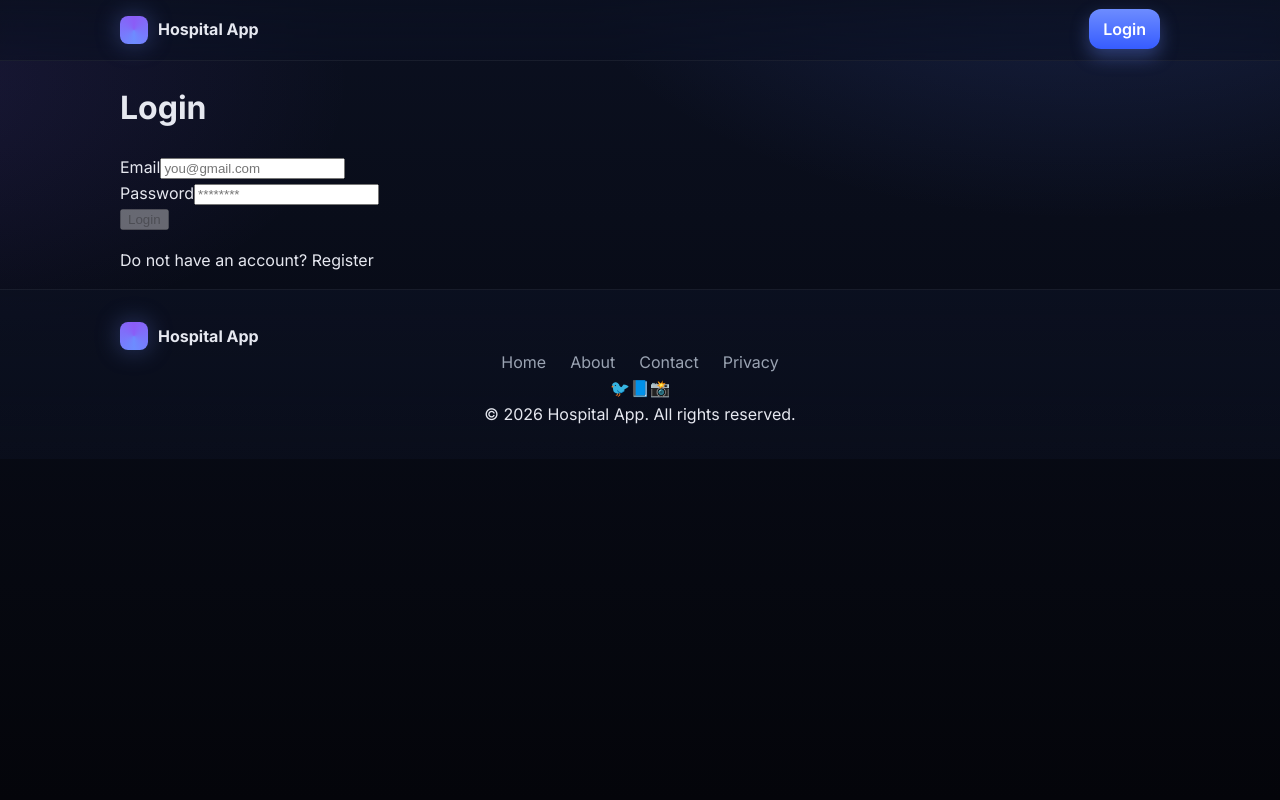
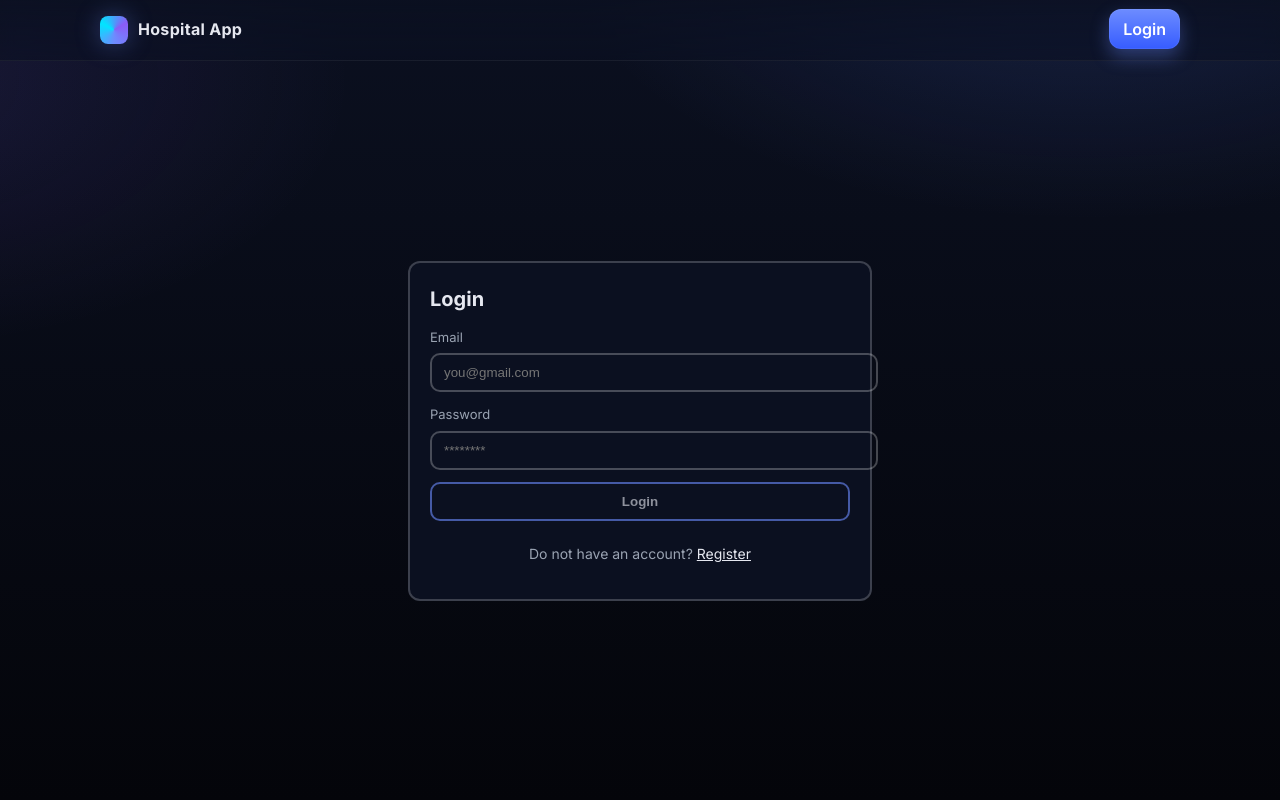
Before and after one commit to DrMadhavSharma/FastApi, a Next.js app in the folder frontend/: page /login in a window 1280 px wide. Shown: the top 800 px of the page. Built offline with nearby package versions, Linux system fonts and the light colour scheme.

Commit message:
Update globals.css

```diff
--- a/frontend/app/globals.css
+++ b/frontend/app/globals.css
@@ -1,5 +1,4 @@
 @import url("https://fonts.googleapis.com/css2?family=Inter:wght@400;500;600;700;800&display=swap");
-
 :root {
 --bg: #0b1020;
 --bg-soft: #111936;
@@ -9,57 +8,44 @@
 --primary: #6d8cff;
 --primary-600: #5476ff;
 --primary-700: #365cff;
-  --ring: rgba(109,140,255,0.5);
+--ring: rgba(109, 140, 255, 0.5);
 --success: #22c55e;
 --danger: #ef4444;
 --warning: #f59e0b;
 }
 
-*, *::before, *::after {
-  box-sizing: border-box;
+{ box-sizing: border-box; }
+html, body {
+height: 100%;
 }
 
-html, body {
-  height: 100%;
-  margin: 0;
-}
 
 body {
+margin: 0;
 color: var(--text);
+
 background:
 radial-gradient(900px 500px at 85% -10%, rgba(91,124,255,0.18), transparent 60%),
 radial-gradient(800px 450px at -10% 10%, rgba(139,92,246,0.12), transparent 60%),
 linear-gradient(180deg, var(--bg) 0%, #04050a 100%);
+
 font-family: "Inter", system-ui, -apple-system, "Segoe UI", Roboto, Arial, sans-serif;
 line-height: 1.6;
+
 -webkit-font-smoothing: antialiased;
+-moz-osx-font-smoothing: grayscale;
+text-rendering: optimizeLegibility;
 }
 
-a {
-  color: inherit;
-  text-decoration: none;
-}
-
-/* ---------- Layout ---------- */
-
-.main {
-  flex: 1 0 auto;
-  padding: 1rem;
-}
+a { color: inherit; text-decoration: none; }
 
 .container {
+width: 100%;
 max-width: 1080px;
 margin: 0 auto;
 padding: 0 20px;
+
 }
-
-.grid-center {
-  display: grid;
-  place-items: center;
-  min-height: calc(100vh - 60px - 56px);
-}
-
-/* ---------- Navigation ---------- */
 
 .nav {
 position: sticky;
@@ -69,110 +55,77 @@ a {
 background: linear-gradient(180deg, rgba(11,16,32,0.85), rgba(11,16,32,0.6));
 border-bottom: 1px solid rgba(255,255,255,0.06);
 }
-
 .nav-inner {
-  height: 60px;
 display: flex;
 align-items: center;
 justify-content: space-between;
+height: 60px;
 }
-
 .brand {
-  display: flex;
+display: inline-flex;
 align-items: center;
 gap: 10px;
 font-weight: 700;
+letter-spacing: 0.3px;
 }
-
 .brand-badge {
 width: 28px;
 height: 28px;
 border-radius: 8px;
-  background: conic-gradient(from 180deg, var(--primary), #8b5cf6, var(--primary));
+background: conic-gradient(from 180deg at 50% 50%, var(--primary), #00e5ff, #8b5cf6, var(--primary));
 box-shadow: 0 0 24px rgba(109,140,255,0.35);
 }
+.nav-links { display: flex; align-items: center; gap: 14px; }
+.nav-link {
+color: var(--muted);
+padding: 8px 12px;
+border-radius: 10px;
+transition: 200ms ease;
+}
+.nav-link:hover { color: var(--text); background: rgba(255,255,255,0.04); }
 
-.nav-links {
-  display: flex;
-  gap: 14px;
+.grid-center {
+display: grid;
+place-items: center;
+min-height: calc(100vh - 60px - 56px);
 }
 
-.nav-link {
-  padding: 8px 12px;
-  border-radius: 10px;
-  color: var(--muted);
-  transition: 0.2s ease;
-}
-
-.nav-link:hover {
-  color: var(--text);
-  background: rgba(255,255,255,0.04);
-}
-
-/* ---------- Forms ---------- */
-
-.field { margin-bottom: 14px; }
-
-.label {
-  font-size: 14px;
-  color: var(--muted);
-  margin-bottom: 6px;
-  display: block;
-}
-
-.input,
-.select,
-.textarea {
+.field { margin: 12px 0 14px; }
+.label { display: block; font-size: 14px; color: var(--muted); margin-bottom: 6px; }
+.input, .select, .textarea {
 width: 100%;
 padding: 10px 12px;
 border-radius: 12px;
 border: 1px solid rgba(255,255,255,0.08);
-  background: rgba(9,14,31,0.8);
+background: rgba(9, 14, 31, 0.8);
 color: var(--text);
+outline: none;
+transition: 160ms ease;
 }
+.textarea { min-height: 92px; resize: vertical; }
+.input:focus, .select:focus, .textarea:focus { border-color: var(--primary); box-shadow: 0 0 0 4px var(--ring); }
 
-.input:focus,
-.select:focus,
-.textarea:focus {
-  border-color: var(--primary);
-  box-shadow: 0 0 0 4px var(--ring);
-}
-
-.textarea {
-  min-height: 92px;
-  resize: vertical;
-}
-
-/* ---------- Buttons ---------- */
-
+.actions { display: flex; align-items: center; gap: 12px; margin-top: 8px; }
 .btn {
+appearance: none;
 border: 0;
 border-radius: 12px;
 padding: 10px 14px;
 font-weight: 600;
 cursor: pointer;
+transition: 180ms ease;
 }
+.btn-primary {
+color: white;
+background: linear-gradient(180deg, var(--primary) 0%, var(--primary-700) 100%);
+box-shadow: 0 8px 18px rgba(109,140,255,0.35), 0 0 0 1px rgba(255,255,255,0.06) inset;
+}
+.btn-primary:hover { transform: translateY(-1px); filter: brightness(1.03); }
+.btn-ghost { color: var(--muted); background: transparent; }
+.btn-ghost:hover { color: var(--text); background: rgba(255,255,255,0.06); }
 
-.btn-primary {
-  color: #fff;
-  background: linear-gradient(180deg, var(--primary), var(--primary-700));
-  box-shadow: 0 8px 18px rgba(109,140,255,0.35);
-}
-
-.btn-primary:hover {
-  transform: translateY(-1px);
-}
-
-.btn-ghost {
-  background: transparent;
-  color: var(--muted);
-}
-
-.btn-ghost:hover {
-  color: var(--text);
-}
-
-/* ---------- Pills ---------- */
+.error { color: var(--danger); margin: 8px 0; }
+.success { color: var(--success); margin: 8px 0; }
 
 .role-switch {
 display: inline-flex;
@@ -181,50 +134,268 @@ a {
 border-radius: 12px;
 background: rgba(255,255,255,0.05);
 }
-
 .pill {
 padding: 6px 10px;
 border-radius: 10px;
 color: var(--muted);
 cursor: pointer;
 }
+.pill.active { color: var(--text); background: rgba(255,255,255,0.08); }
 
-.pill.active {
-  color: var(--text);
+.section {
+border: 1px solid rgba(255,255,255,0.08);
+border-radius: 14px;
+padding: 12px;
+background: rgba(255,255,255,0.03);
+margin-bottom: 12px;
+}
+
+/* Auth Split Layout */
+.auth {
+display: grid;
+grid-template-columns: 1.05fr 1fr;
+min-height: calc(100vh - 60px);
+gap: 0;
+}
+.auth-left {
+position: relative;
+overflow: hidden;
+border-right: 1px solid rgba(255,255,255,0.08);
+background:
+radial-gradient(1000px 600px at -10% 10%, rgba(54,92,255,0.22), transparent 60%),
+radial-gradient(900px 540px at 100% 0%, rgba(139,92,246,0.18), transparent 60%),
+linear-gradient(180deg, #0c1228 0%, #0b1022 100%);
+display: flex;
+align-items: center;
+}
+.auth-left-inner {
+width: 100%;
+max-width: 560px;
+margin: 0 auto;
+padding: 48px 32px;
+}
+.logo {
+display: inline-flex;
+align-items: center;
+gap: 12px;
+font-weight: 800;
+font-size: 18px;
+}
+.logo-mark {
+width: 34px;
+height: 34px;
+border-radius: 10px;
+background: conic-gradient(from 180deg at 50% 50%, var(--primary), #00e5ff, #8b5cf6, var(--primary));
+box-shadow: 0 0 28px rgba(109,140,255,0.35);
+}
+.hero-title {
+margin: 18px 0 8px;
+font-size: 34px;
+letter-spacing: 0.2px;
+}
+.subtitle { color: var(--muted); margin: 0 0 16px; }
+.bullets { color: var(--muted); margin: 14px 0; }
+.bullets li { margin: 6px 0; }
+
+.auth-right {
+display: flex;
+align-items: center;
+justify-content: center;
+padding: 28px;
+}
+.auth-card {
+width: 100%;
+max-width: 460px;
+}
+.divider {
+display: flex;
+align-items: center;
+gap: 10px;
+color: var(--muted);
+margin: 14px 0 6px;
+}
+.divider::before, .divider::after {
+content: "";
+height: 1px;
+flex: 1;
 background: rgba(255,255,255,0.08);
 }
 
-/* ---------- Cards ---------- */
+/* Wireframe Auth Style */
+.wire-center { display: grid; place-items: center; min-height: calc(100vh - 60px); }
+.wire-card {
+width: 100%;
+max-width: 420px;
+background: #0b1020;
+border: 2px solid rgba(255,255,255,0.2);
+border-radius: 12px;
+padding: 20px;
+}
+.wire-title { margin: 0 0 12px; font-size: 20px; }
+.wire-field { margin: 12px 0; }
+.wire-label { display: block; font-size: 13px; color: var(--muted); margin-bottom: 6px; }
+.wire-input {
+width: 100%; padding: 10px 12px; border-radius: 10px;
+border: 2px solid rgba(255,255,255,0.25); background: transparent; color: var(--text);
+}
+.wire-input:focus { outline: none; border-color: var(--primary); box-shadow: 0 0 0 3px var(--ring); }
+.wire-actions { margin-top: 10px; display: grid; gap: 8px; }
+.wire-button { border: 2px solid var(--primary); background: transparent; color: var(--text); padding: 10px 12px; border-radius: 10px; font-weight: 700; cursor: pointer; }
+.wire-button:disabled { opacity: 0.6; cursor: not-allowed; }
+.wire-helper { text-align: center; color: var(--muted); font-size: 14px; }
+.wire-link { color: var(--text); text-decoration: underline; }
+
+/* Modal */
+.modal-backdrop {
+position: fixed; inset: 0; background: rgba(0,0,0,0.6);
+display: grid; place-items: center; z-index: 100;
+}
+.modal {
+width: 100%; max-width: 540px; background: var(--card);
+border: 1px solid rgba(255,255,255,0.12); border-radius: 14px; padding: 16px;
+}
+.modal-header { display: flex; align-items: center; justify-content: space-between; }
+.modal-actions { display: flex; gap: 8px; justify-content: flex-end; margin-top: 12px; }
+
+.spinner {
+width: 48px;
+height: 48px;
+border: 4px solid rgba(255, 255, 255, 0.2);
+border-top-color: var(--primary);
+border-radius: 50%;
+animation: spin 1s linear infinite;
+margin: 0 auto;
+}
+
+@keyframes spin {
+to {
+transform: rotate(360deg);
+}
+}
+.btn-cancel {
+border: 0;
+border-radius: 10px;
+padding: 6px 12px;
+font-weight: 600;
+cursor: pointer;
+background: var(--danger);
+color: #fff;
+transition: all 0.2s ease;
+}
+
+.btn-cancel:hover {
+background: #ff5c5c;
+transform: translateY(-1px);
+box-shadow: 0 4px 10px rgba(239, 68, 68, 0.4);
+}
+.section-container {
+display: grid;
+grid-template-columns: repeat(auto-fit, minmax(280px, 1fr));
+gap: 20px;
+}
 
 .card {
+width: 100%;
 max-width: 480px;
+min-width: 280px;
 padding: 20px;
 border-radius: 12px;
 background: #1f1f3f;
 border: 1px solid rgba(255,255,255,0.08);
 box-shadow: 0 2px 10px rgba(0,0,0,0.3);
-  margin: 40px;
+margin: 40px; /* remove any inline margin overrides /
 }
-
-/* ---------- Footer ---------- */
+.card h1,
+.card h2,
+.card p {
+margin-top: 0;
+}
+/ Main content grows to fill space /
+.main {
+flex: 1 0 auto; / grow, shrink, auto basis */
+padding: 1rem;
+}
 
 .footer {
 background: linear-gradient(180deg, rgba(11,16,32,0.85), rgba(11,16,32,0.6));
+color: var(--text);
 padding: 2rem 1rem;
+text-align: center;
 border-top: 1px solid rgba(255,255,255,0.06);
-  text-align: center;
+flex-shrink: 0;
+backdrop-filter: saturate(1.2) blur(8px);
+}
+
+.footer-inner {
+max-width: 1200px;
+margin: 0 auto;
+display: flex;
+flex-direction: column;
+gap: 1rem;
+align-items: center;
+}
+
+.footer .brand {
+display: flex;
+align-items: center;
+gap: 0.5rem;
+font-weight: 700;
+font-size: 1.2rem;
+}
+
+.footer .brand-badge {
+width: 20px;
+height: 20px;
+border-radius: 6px;
+background: conic-gradient(from 180deg at 50% 50%, var(--primary), #00e5ff, #8b5cf6, var(--primary));
+box-shadow: 0 0 24px rgba(109,140,255,0.35);
+}
+
+/* Extra glow animation */
+.footer .brand-badge.glow {
+animation: glow 2s infinite alternate;
+}
+
+@keyframes glow {
+0% { box-shadow: 0 0 12px rgba(109,140,255,0.3); }
+50% { box-shadow: 0 0 24px rgba(109,140,255,0.5); }
+100% { box-shadow: 0 0 36px rgba(109,140,255,0.7); }
 }
 
 .footer-links {
 display: flex;
 gap: 1.5rem;
-  justify-content: center;
+flex-wrap: wrap;
 }
 
 .footer-links a {
 color: var(--muted);
+text-decoration: none;
+transition: all 0.2s ease;
 }
 
 .footer-links a:hover {
 color: var(--primary);
+transform: translateY(-2px);
 }
+
+.footer .social-icons {
+display: flex;
+gap: 1rem;
+}
+
+.footer .social-icons a {
+font-size: 1.2rem;
+transition: transform 0.2s, color 0.2s;
+color: var(--muted);
+}
+
+.footer .social-icons a:hover {
+transform: scale(1.2);
+color: var(--primary);
+}
+
+.footer .copyright {
+font-size: 0.9rem;
+color: rgba(230,232,240,0.6);
+  }
```
Lines whose indentation alone changed are shown as unchanged.
